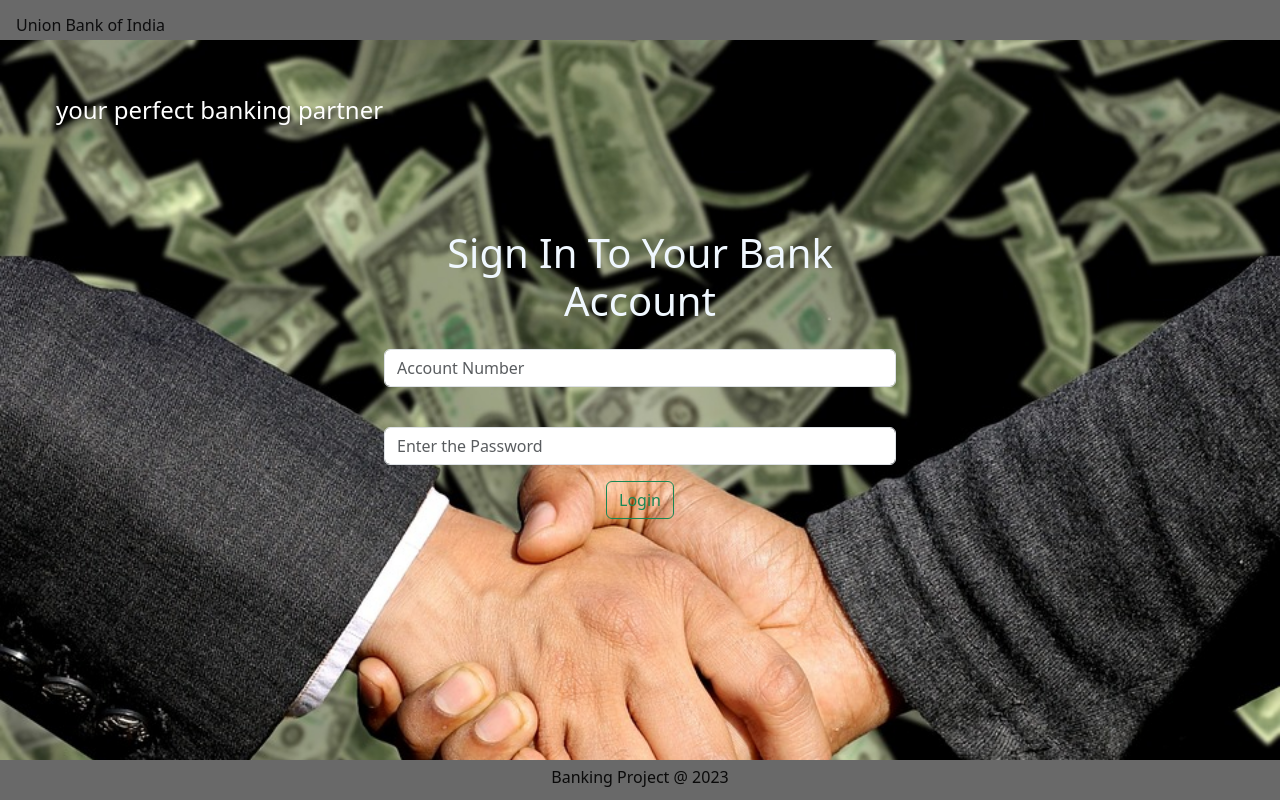
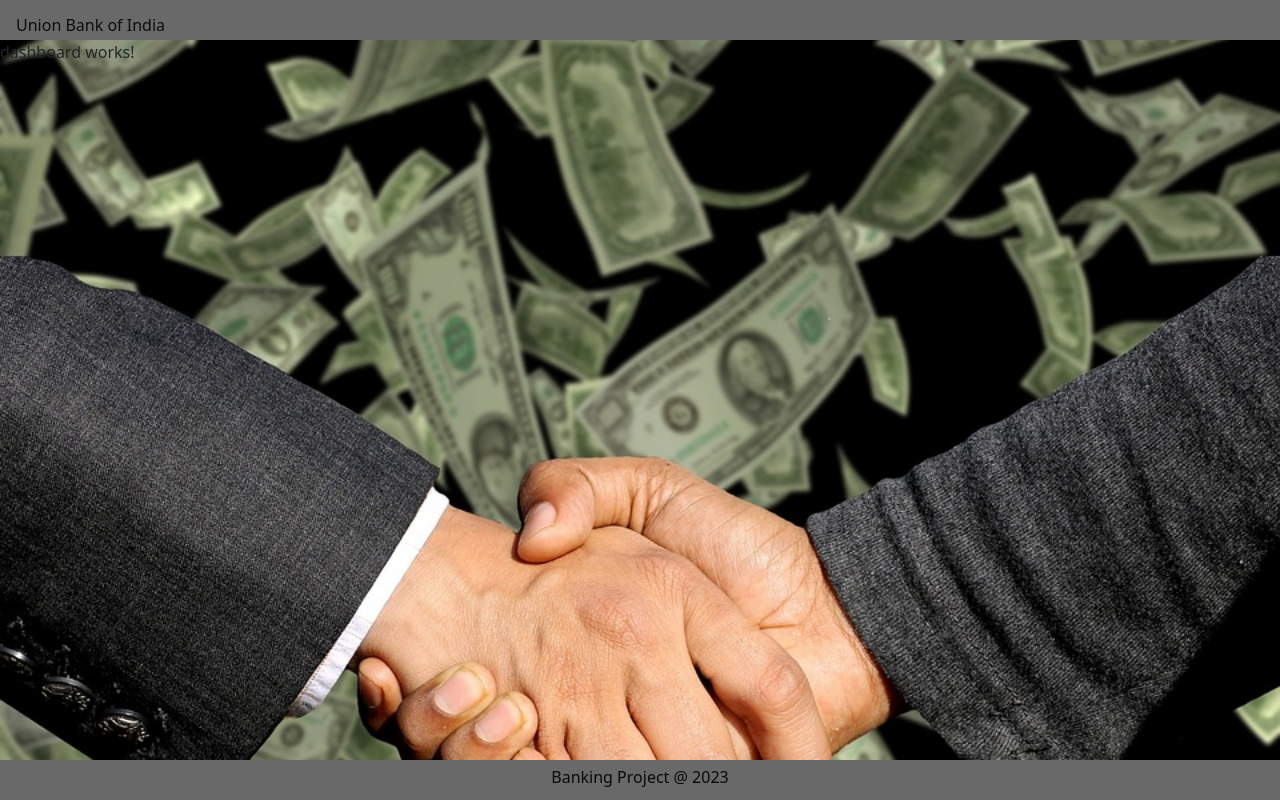
Before and after one commit to aparnamanu771/bank-prjct, an Angular app: page /dashboard in a window 1280 px wide. Before the commit this address led to /. Built offline with nearby package versions, Linux system fonts and the light colour scheme.

Commit message:
day3 changes

```diff
--- a/src/app/app-routing.module.ts
+++ b/src/app/app-routing.module.ts
@@ -1,7 +1,12 @@
 import { NgModule } from '@angular/core';
 import { RouterModule, Routes } from '@angular/router';
+import { DashboardComponent } from './dashboard/dashboard.component';
+import { LoginComponent } from './login/login.component';
 
-const routes: Routes = [];
+const routes: Routes = [
+  {path:'',component:LoginComponent},
+  {path:'dashboard',component:DashboardComponent}
+];
 
 @NgModule({
   imports: [RouterModule.forRoot(routes)],
--- a/src/app/app.component.html
+++ b/src/app/app.component.html
@@ -1 +1 @@
-<app-login></app-login>
+<router-outlet></router-outlet>
--- /dev/null
+++ b/src/app/dashboard/dashboard.component.html
@@ -0,0 +1 @@
+<p>dashboard works!</p>
--- a/src/app/login/login.component.html
+++ b/src/app/login/login.component.html
@@ -4,13 +4,13 @@
     <h1>Sign In To Your Bank Account</h1>
     <form action="">
         <div class="p-3 mt-2">
-            <input #acno type="text" id="acid" name="acnum1" class="form-control" [placeholder]="inputplaceholder">
+            <input [(ngModel)]="acno" type="text" id="acid" name="acnum1" class="form-control" [placeholder]="inputplaceholder">
         </div>
         <div class="p-3 mt-2">
-            <input #psw type="password" id="Psw1" name="pswrd1" class="form-control" placeholder="Enter the Password">
+            <input [(ngModel)]="psw" type="password" id="Psw1" name="pswrd1" class="form-control" placeholder="Enter the Password">
         </div>
         <div>
-            <button type="button" (click)="login(acno,psw)" class="btn btn-outline-success">Login</button>
+            <button type="button" (click)="login()" class="btn btn-outline-success">Login</button>
         </div>
     </form>
 
--- a/src/app/login/login.component.ts
+++ b/src/app/login/login.component.ts
@@ -11,8 +11,8 @@ export class LoginComponent implements OnInit {
 
   inputplaceholder="Account Number"
 
-  // acno=''
-  // psw=''
+  acno=''
+  psw=''
 
   userDetails:any={
     1000:{acno:1000,username:"anu",password:"abc123",balance:0},
@@ -26,10 +26,32 @@ export class LoginComponent implements OnInit {
   ngOnInit(): void {
 
   }
-//  login(){
+ login(){
 
-//   var acnum= this.acno
-//   var pswrd= this.psw
+  var acnum= this.acno
+  var psw= this.psw
+  var userDetails= this.userDetails
+  if(acnum in userDetails){
+    if(psw==userDetails[acnum]["password"]){
+      alert("login success")
+    }
+    else{
+      alert("incurrect password")
+    }
+  }
+  else{
+    alert("acno incurrect or not registerd yet")
+  }
+
+// alert('login clicked')
+  }
+
+
+
+// login(a:any,b:any){
+
+//   var acnum= a.value
+//   var pswrd= b.value
 //   var userDetails= this.userDetails
 //   if(acnum in userDetails){
 //     if(pswrd==userDetails[acnum]["password"]){
@@ -48,25 +70,25 @@ export class LoginComponent implements OnInit {
 
 
 
-login(a:any,b:any){
+// login(a:any,b:any){
 
-  var acnum= a.value
-  var pswrd= b.value
-  var userDetails= this.userDetails
-  if(acnum in userDetails){
-    if(pswrd==userDetails[acnum]["password"]){
-      alert("login success")
-    }
-    else{
-      alert("incurrect password")
-    }
-  }
-  else{
-    alert("acno incurrect or not registerd yet")
-  }
+//   var acnum= a.value
+//   var pswrd= b.value
+//   var userDetails= this.userDetails
+//   if(acnum in userDetails){
+//     if(pswrd==userDetails[acnum]["password"]){
+//       alert("login success")
+//     }
+//     else{
+//       alert("incurrect password")
+//     }
+//   }
+//   else{
+//     alert("acno incurrect or not registerd yet")
+//   }
 
-// alert('login clicked')
-  }
+// // alert('login clicked')
+//   }
 
 
 
```
Also changed, not shown: src/app/app.module.ts (+6 -2 lines), src/app/dashboard/dashboard.component.ts (added, +10 -0 lines), src/app/dashboard/dashboard.component.css (added), 1 other file (tests, documents, lock files or other folders).
